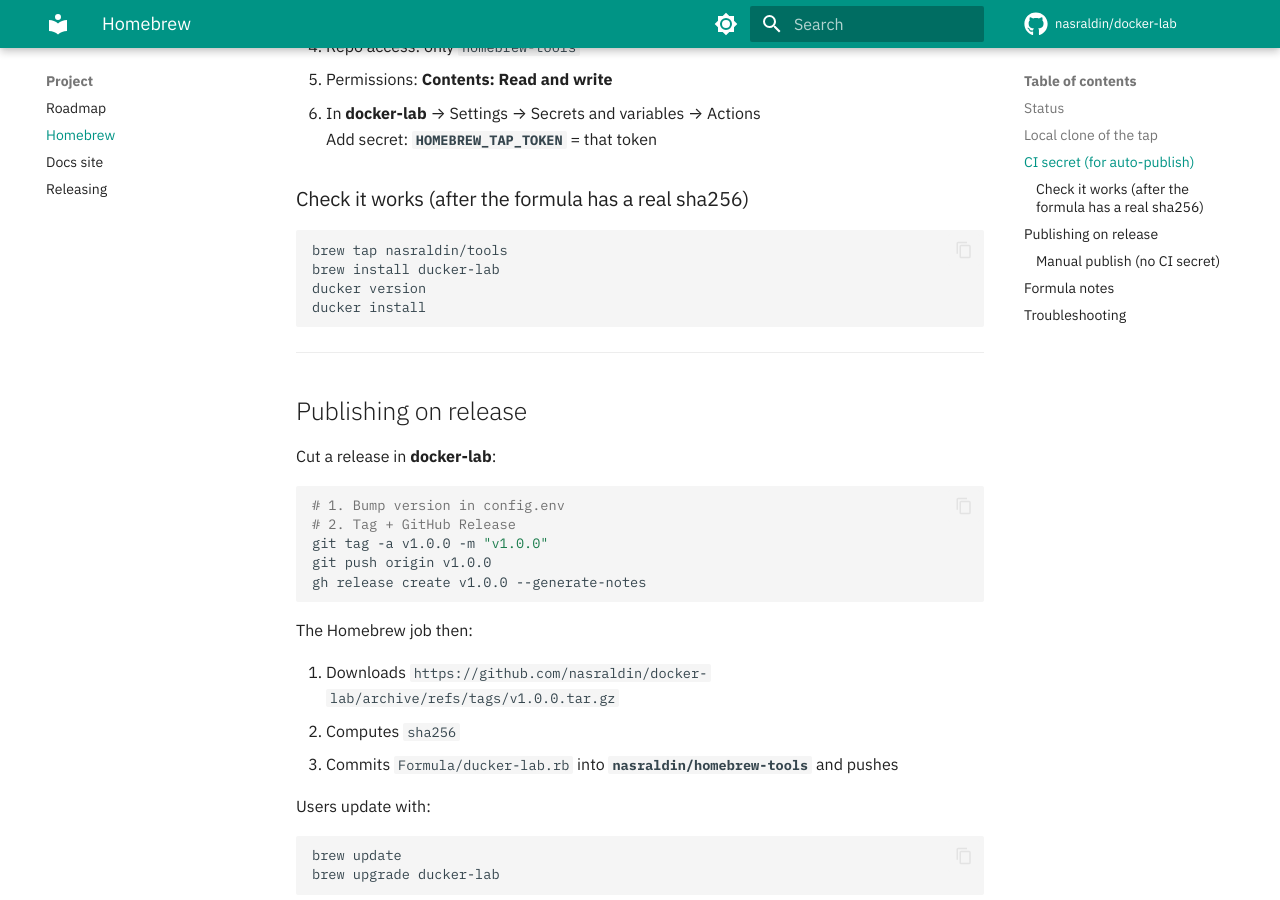
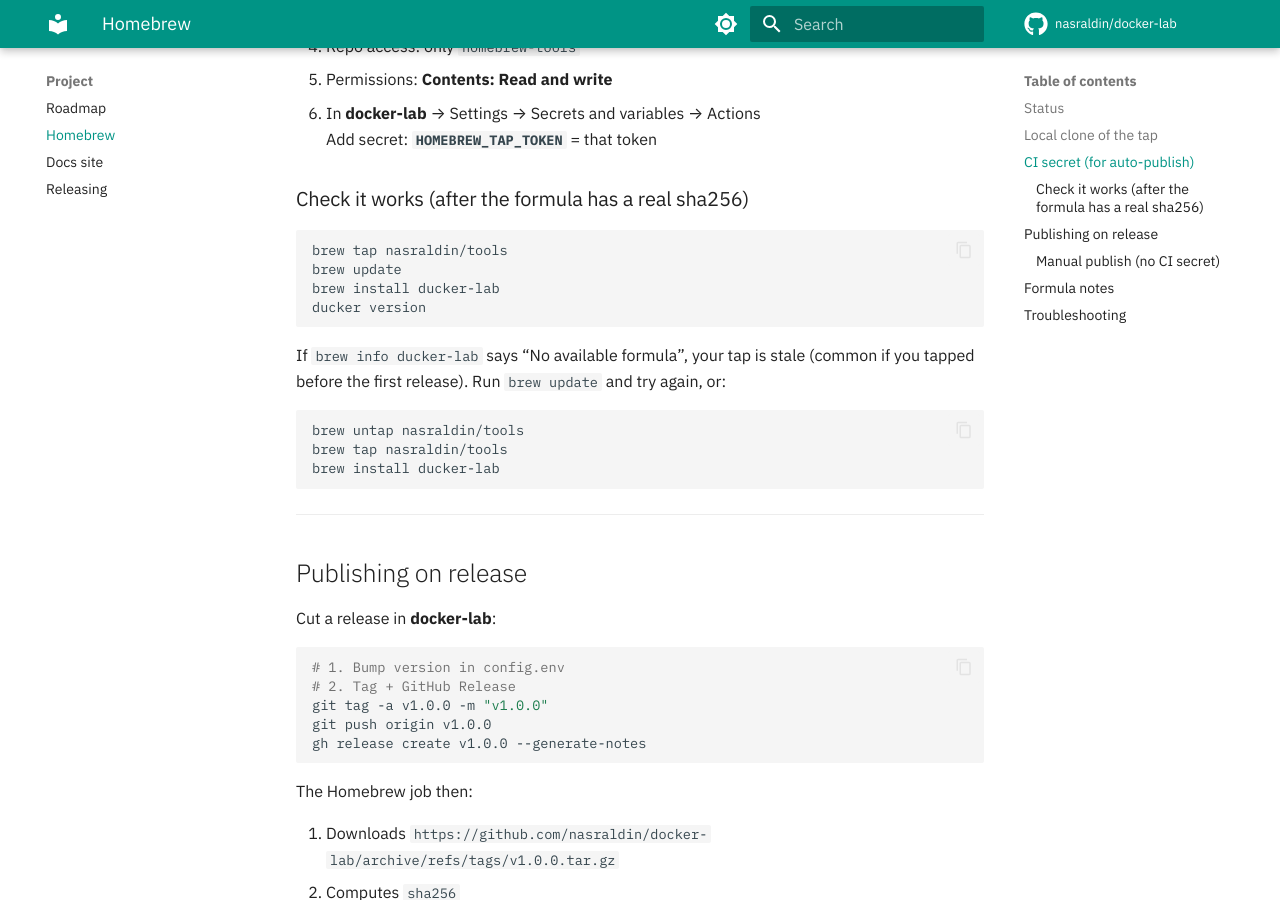
Before and after one commit to nasraldin/docker-lab, an MkDocs documentation site: the page built from docs/homebrew.md, in a window 1280 px wide and 900 px high, scrolled down 1826 px. Built offline with MkDocs 1.6.1 and Material for MkDocs 9.7.7, drawn with Linux system fonts in a browser that asks for light colours; comment, search, counter and statistics services are not loaded.

Commit message:
docs(homebrew): note brew update when ducker-lab is missing
Co-authored-by: Cursor <cursoragent@cursor.com>

````diff
--- a/docs/homebrew.md
+++ b/docs/homebrew.md
@@ -79,9 +79,17 @@ The docker-lab release workflow needs permission to push to `homebrew-tools`.
 
 ```bash
 brew tap nasraldin/tools
+brew update
 brew install ducker-lab
 ducker version
-ducker install
+```
+
+If `brew info ducker-lab` says “No available formula”, your tap is stale (common if you tapped before the first release). Run `brew update` and try again, or:
+
+```bash
+brew untap nasraldin/tools
+brew tap nasraldin/tools
+brew install ducker-lab
 ```
 
 ---
````
